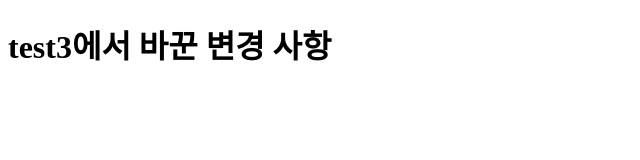
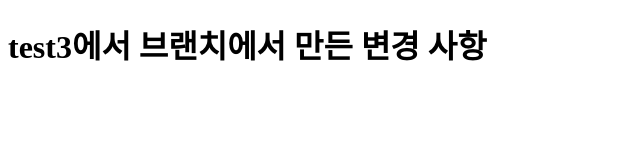
Before and after one commit to gogigogigogi/git-test, a plain HTML site: page index.html in a window 1280 px wide. Shown: the whole page, without its empty margins (0-640 px from the left). Drawn offline with Linux system fonts and the light colour scheme.

Commit message:
test3 title 변경

```diff
--- a/index.html
+++ b/index.html
@@ -3,9 +3,9 @@
   <head>
     <meta charset="UTF-8" />
     <meta name="viewport" content="width=device-width, initial-scale=1.0" />
-    <title>Document</title>
+    <title>test3</title>
   </head>
   <body>
-    <h1>test3에서 바꾼 변경 사항</h1>
+    <h1>test3에서 브랜치에서 만든 변경 사항</h1>
   </body>
 </html>
```
